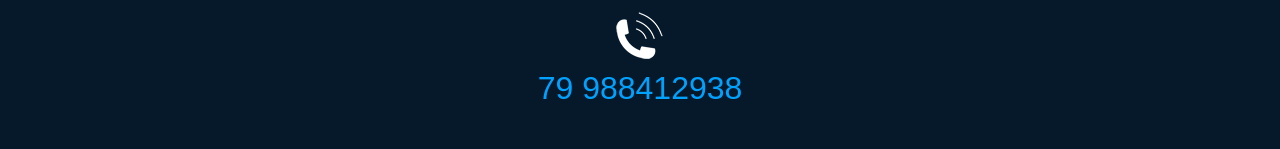
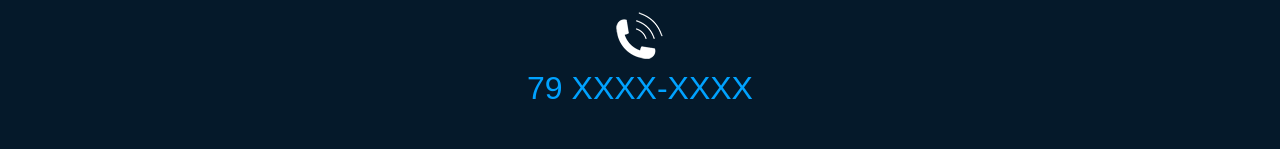
Before and after one commit to IsaqueMarley/portifolio, a plain HTML site: page contatos.html in a window 1280 px wide. Shown: the part 388-537 px from the top of the page. Drawn offline with Linux system fonts and the light colour scheme.

Commit message:
att contatos

```diff
--- a/contatos.html
+++ b/contatos.html
@@ -32,7 +32,7 @@
         <h1 class = "text-center">Contate-me</h1>
         <article class="text-center">
             <img src="imagens/icon_phone.png"  alt="imagem de telefone">
-            <a href="tel:79988412938" class ="contatos">79 988412938</a>
+            <a href="tel:79988412938" class ="contatos">79 XXXX-XXXX</a>
 
         </article>
 
```
